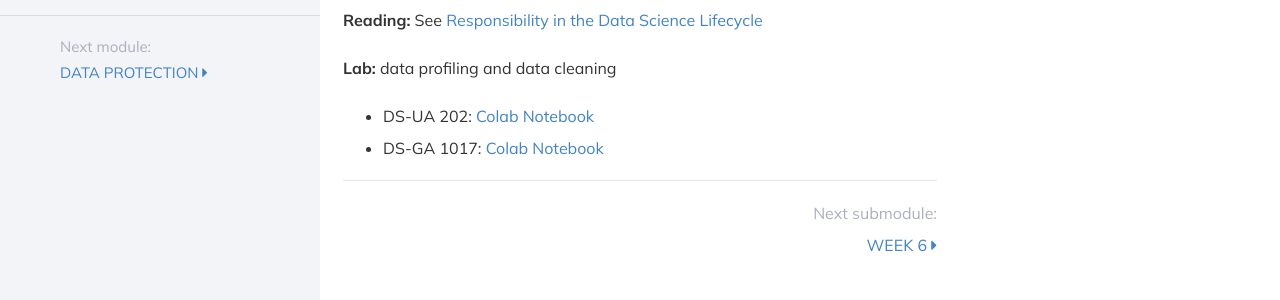
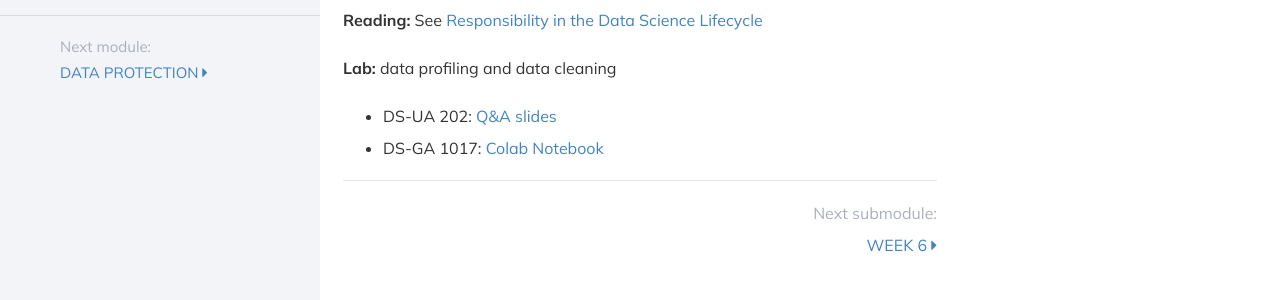
Before and after one commit to DataResponsibly/rds24, a Jekyll site: the page built from modules/data_science_lifecycle/_posts/2000-01-01-week5.md, in a window 1280 px wide. Shown: the part 334-634 px from the top of the page. Built offline with Jekyll 4.4.1, drawn with Linux system fonts in a browser that asks for light colours; nearby versions of some CDN libraries.

Commit message:
undergrad lab

```diff
--- a/modules/data_science_lifecycle/_posts/2000-01-01-week5.md
+++ b/modules/data_science_lifecycle/_posts/2000-01-01-week5.md
@@ -14,7 +14,7 @@ title: Week 5
 
 **Lab:** data profiling and data cleaning
 
-* DS-UA 202: [Colab Notebook]()
-<!-- (https://colab.research.google.com/drive/1bvtlPXAymWJ3AZAEdKVILvUfArvYgzqi?usp=sharing) -->
+* DS-UA 202: [Q&A slides]()
+<!-- (https://docs.google.com/presentation/d/1vemeXf03EifmOOT0JHFstijUblRT0Xib6HJ9pWVn6xI/edit?usp=sharing) -->
 * DS-GA 1017: [Colab Notebook]()
 <!-- (https://colab.research.google.com/drive/1NoAPkOyURj_UWJoW_RIEROOzq0Tj0OPz?usp=sharing) -->
```
